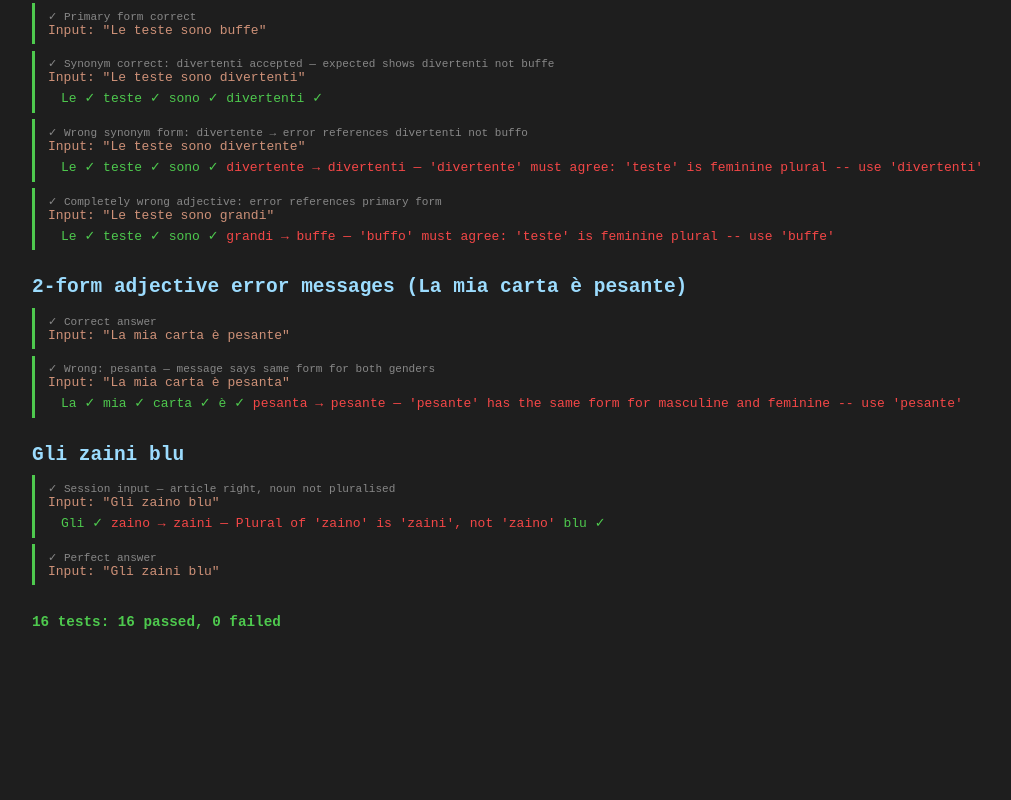
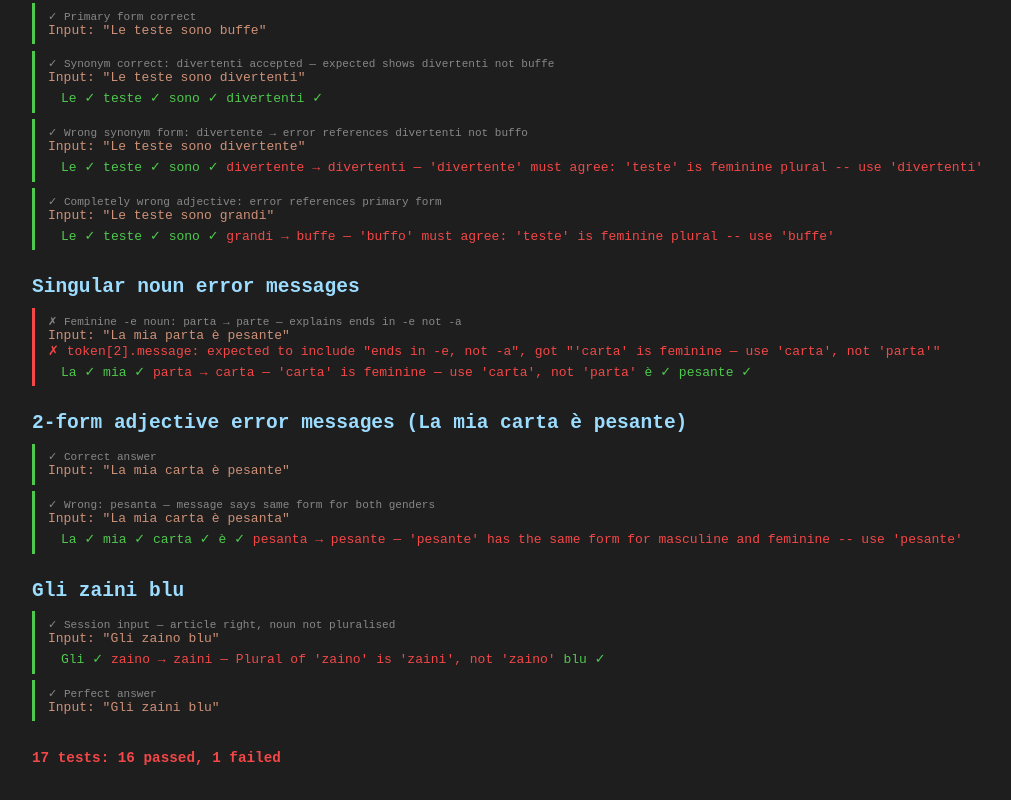
Before and after one commit to leibnitz27/ittutor, a plain HTML site: page test_checker.html in a window 1280 px wide. Shown: the part 736-1536 px from the top of the page, without its empty margins (2-1013 px from the left). Before the commit the page ends 1400 px from the top, so only its background shows below. Drawn offline with Linux system fonts and the light colour scheme.

Commit message:
Improve singular noun error messages
Instead of bare 'Use X not Y', explain the gender and ending:
- parta → parte: 'parte' is feminine but ends in -e, not -a
- porto → parte: 'parte' is feminine but ends in -e, not -o
- other: 'parte' is feminine — use 'parte', not 'X'

Co-Authored-By: Claude Sonnet 4.6 <noreply@anthropic.com>

```diff
--- a/js/checker.js
+++ b/js/checker.js
@@ -95,6 +95,13 @@ function shortMessage(got, expected, role, context) {
         case 'noun':
             if (number === 'plural')
                 return `Plural of '${context?.singular ?? got}' is '${expected}', not '${got}'`;
+            if (genderWord) {
+                if (expected.endsWith('e') && got.endsWith('a'))
+                    return `'${expected}' is ${genderWord} but ends in -e, not -a`;
+                if (expected.endsWith('e') && got.endsWith('o'))
+                    return `'${expected}' is ${genderWord} but ends in -e, not -o`;
+                return `'${expected}' is ${genderWord} — use '${expected}', not '${got}'`;
+            }
             return `Use '${expected}', not '${got}'`;
 
         default:
--- a/test_checker.html
+++ b/test_checker.html
@@ -229,6 +229,24 @@ const tests = [
         ]
     },
     {
+        suite: "Singular noun error messages",
+        cases: [
+            {
+                label: "Feminine -e noun: parta → parte — explains ends in -e not -a",
+                input: "La mia parta è pesante",
+                exercise: cartaExercise,
+                expect: { correct: false },
+                expectTokens: [
+                    { correct: true },
+                    { correct: true },
+                    { correct: false, message: "ends in -e, not -a" },
+                    { correct: true },
+                    { correct: true },
+                ]
+            },
+        ]
+    },
+    {
         suite: "2-form adjective error messages (La mia carta è pesante)",
         cases: [
             {
```
